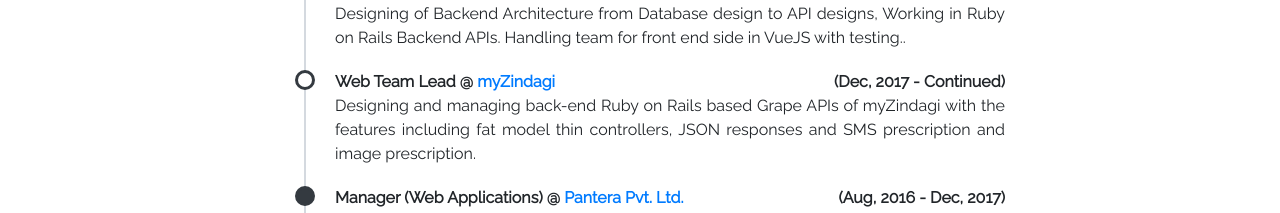
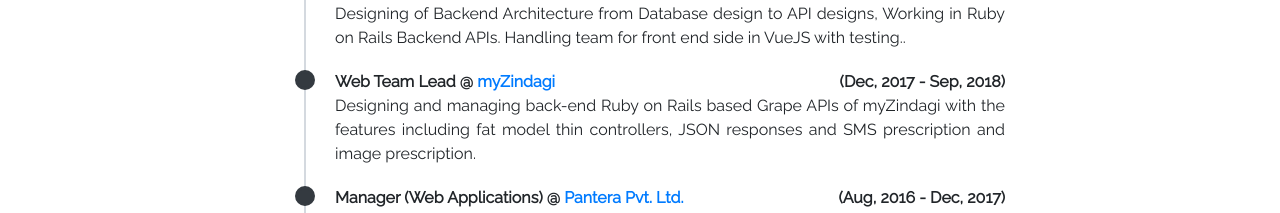
Before and after one commit to sulmanweb/sulman-ui, a Nuxt app: page /experiences in a window 1280 px wide. Shown: the part 154-367 px from the top of the page. Built offline with nearby package versions, Linux system fonts and the light colour scheme.

Commit message:
Changing the experience of myindagi

```diff
--- a/pages/experiences/index.vue
+++ b/pages/experiences/index.vue
@@ -11,10 +11,10 @@
               <p>Designing of Backend Architecture from Database design to API designs, Working in Ruby on Rails Backend
                 APIs. Handling team for front end side in VueJS with testing..</p>
             </li>
-            <li class="active-before">
+            <li>
               <strong>Web Team Lead @ <a target="_blank" rel="nofollow"
                                          href="https://www.linkedin.com/company/zindagi-health/">myZindagi</a>
-                <a href="#" class="float-right date">(Dec, 2017 - Continued)</a></strong>
+                <a href="#" class="float-right date">(Dec, 2017 - Sep, 2018)</a></strong>
               <p>Designing and managing back-end Ruby on Rails based Grape APIs of myZindagi with the features including
                 fat model thin controllers, JSON responses and SMS prescription and image prescription.</p>
             </li>
@@ -84,11 +84,14 @@
 </template>
 
 <script>
-  export default {}
+export default {};
 </script>
 
 <style>
-  .date, .date:hover, .date:visited, .date:active {
+.date,
+.date:hover,
+.date:visited,
+.date:active {
   text-decoration: none;
   color: #212529;
 }
@@ -103,7 +106,7 @@
 }
 
 ul.timeline:before {
-    content: ' ';
+  content: " ";
   background: #d4d9df;
   display: inline-block;
   position: absolute;
@@ -119,7 +122,7 @@
 }
 
 ul.timeline > li:before {
-    content: ' ';
+  content: " ";
   background: #343a40;
   display: inline-block;
   position: absolute;
```
Lines whose indentation alone changed are shown as unchanged.
